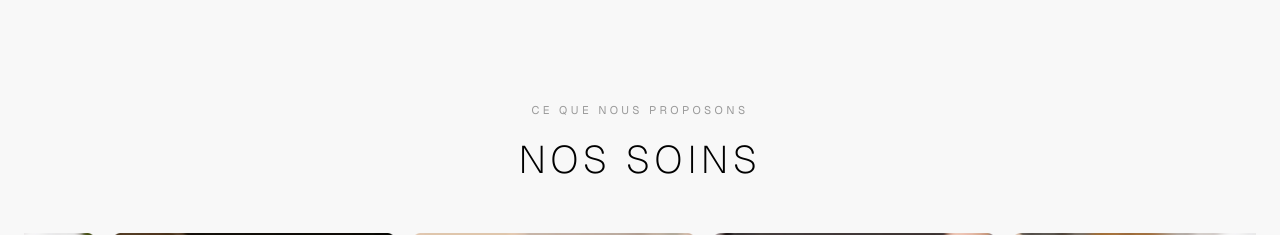
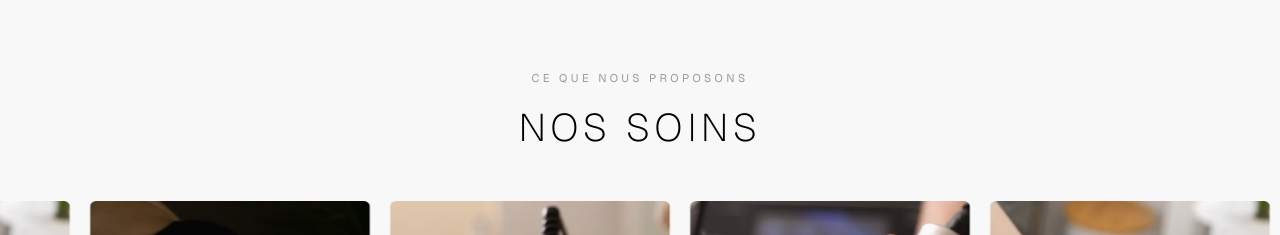
Before and after one commit to iapichinogabriel1997-star/lh-medical-aesthetics, a Next.js app: page / in a window 1280 px wide. Shown: the part 810-1045 px from the top of the page. Built offline with nearby package versions, Linux system fonts and the light colour scheme.

Commit message:
Remove side padding from carousel so cards go edge to edge
Co-Authored-By: Claude Opus 4.6 (1M context) <noreply@anthropic.com>

```diff
--- a/src/components/ServicesCarousel.tsx
+++ b/src/components/ServicesCarousel.tsx
@@ -158,11 +158,10 @@ export default function ServicesCarousel() {
 
   return (
     <section
-      className="section-padding"
-      style={{ background: "#f8f8f8", overflow: "hidden" }}
+      style={{ background: "#f8f8f8", overflow: "hidden", paddingTop: "5rem", paddingBottom: "5rem" }}
     >
       {/* Header */}
-      <div style={{ textAlign: "center", marginBottom: "3rem" }}>
+      <div style={{ textAlign: "center", marginBottom: "3rem", padding: "0 2rem" }}>
         <p
           style={{
             fontSize: "0.7rem",
```
